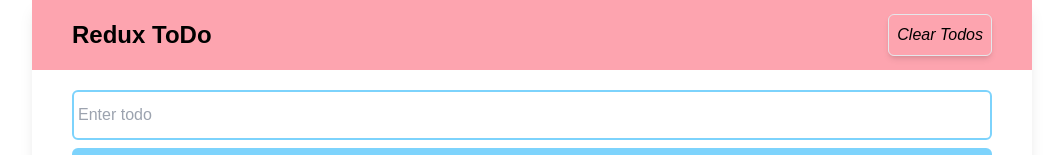
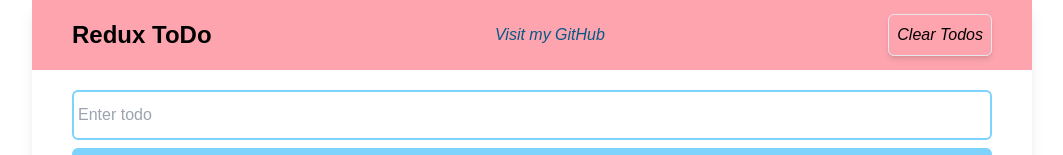
Before and after one commit to chocolateflight/redux-todo-list, a React (Create React App) app: page / in a window 1280 px wide. Shown: the top 155 px of the page, without its empty margins (108-1171 px from the left). Built offline with nearby package versions, Linux system fonts and the light colour scheme.

Commit message:
added ugly github link

```diff
--- a/src/components/Header.js
+++ b/src/components/Header.js
@@ -11,6 +11,7 @@
   return (
     <header className='w-full h-[70px] bg-rose-300 flex items-center justify-between mb-5 p-2 md:px-10'>
       <h1 className='font-bold text-2xl'>Redux ToDo</h1>
+      <a className='text-sky-800 italic hover:text-sky-200' href="https://github.com/chocolateflight" target="_blank" rel="noopener noreferrer">Visit my GitHub</a>
       <button
         className='border p-2 italic rounded-md shadow-md hover:bg-rose-200'
         onClick={clearHandler}>
```
